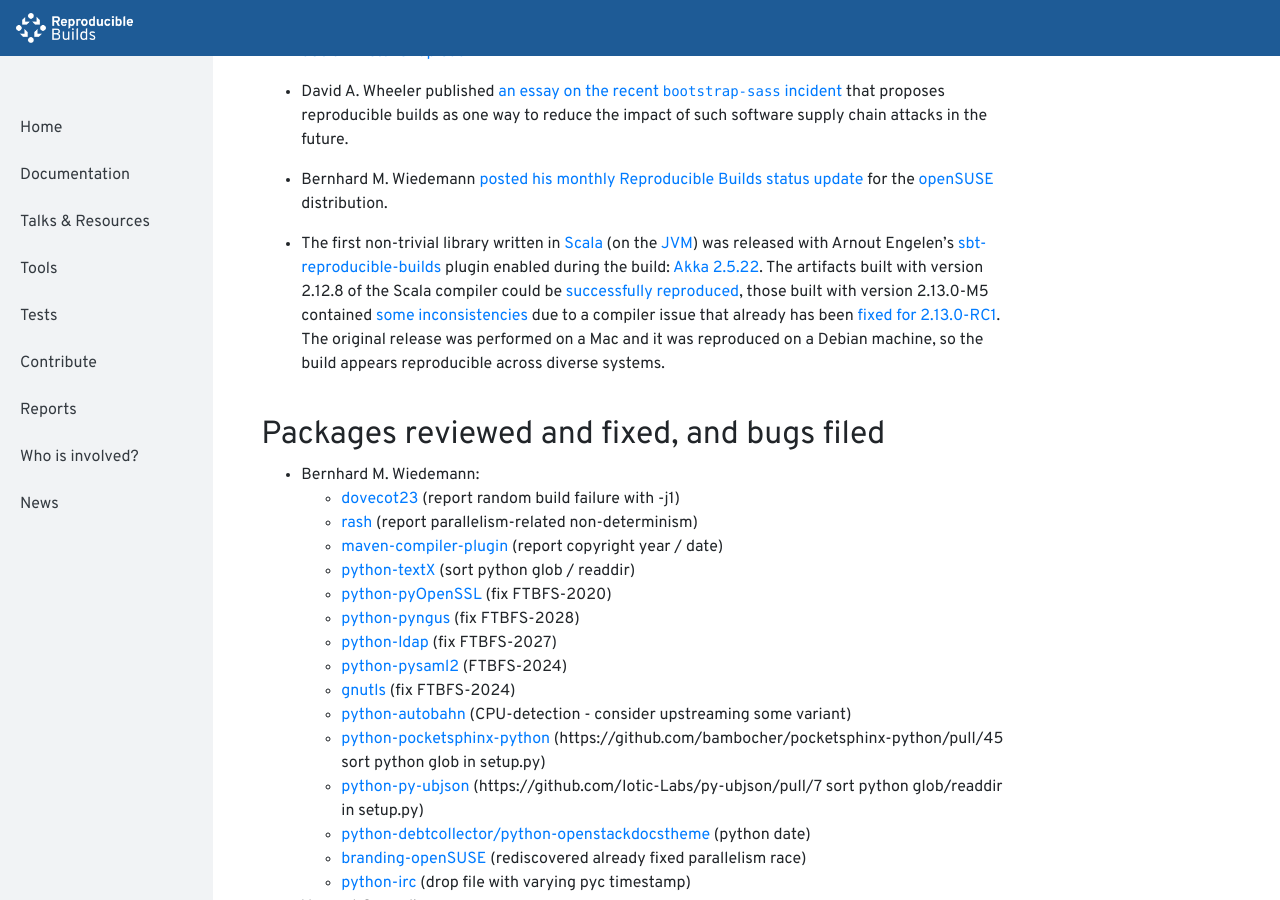
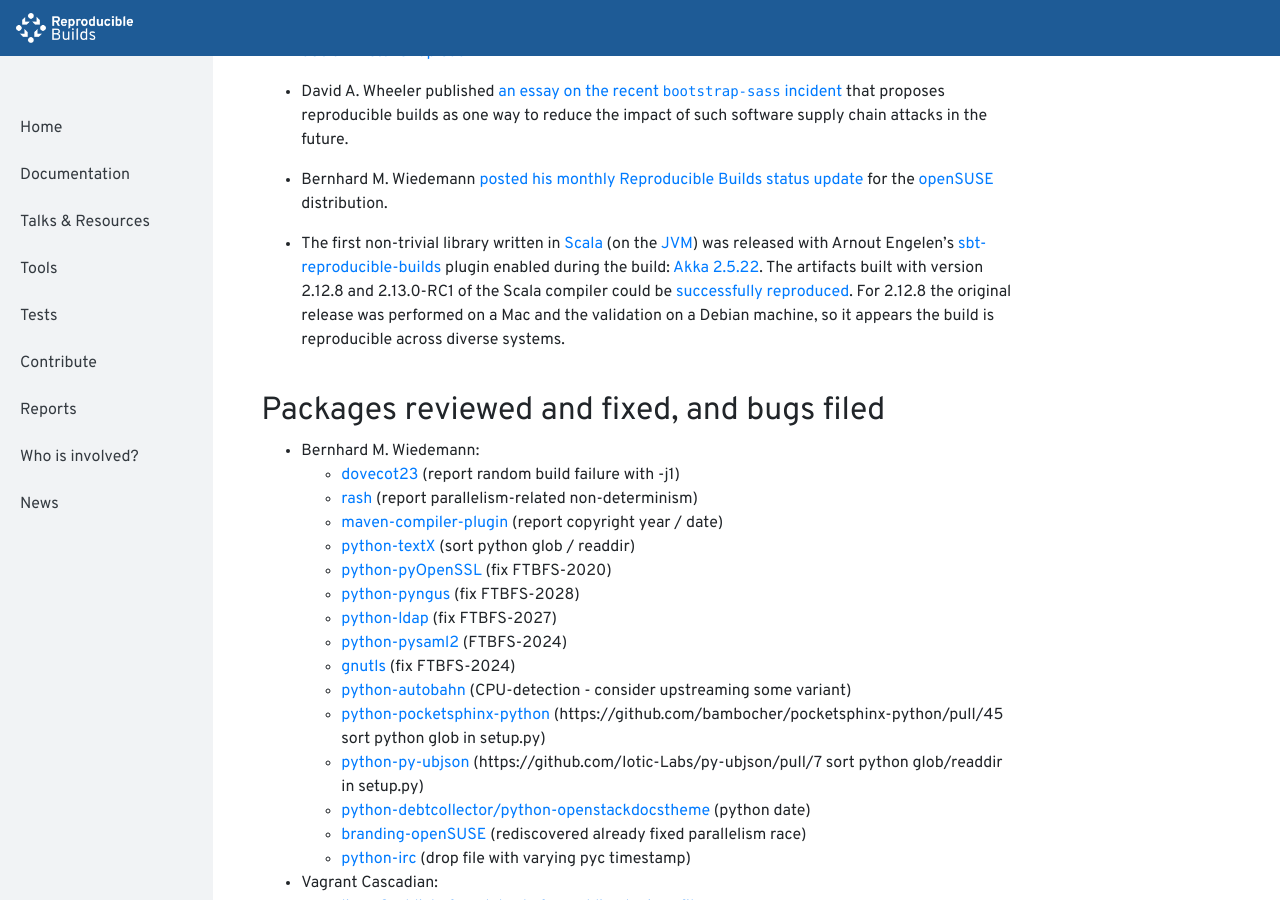
Before and after one commit to prototypefund/reproducible-website, a Jekyll site: the page built from _reports/2019-04.md, in a window 1280 px wide and 900 px high, scrolled down 419 px. Built offline with Jekyll 4.4.1, drawn with Linux system fonts in a browser that asks for light colours.

Commit message:
With Scala 2.13.0-RC1, Akka 2.5.22 was fully reproducible

```diff
--- a/_reports/2019-04.md
+++ b/_reports/2019-04.md
@@ -19,7 +19,7 @@
 
 * Bernhard M. Wiedemann [posted his monthly Reproducible Builds status update](https://lists.opensuse.org/opensuse-factory/2019-04/msg00414.html) for the [openSUSE](https://opensuse.org/) distribution.
 
-* The first non-trivial library written in [Scala](https://www.scala-lang.org/) (on the [JVM](https://reproducible-builds.org/docs/jvm/)) was released with Arnout Engelen's [sbt-reproducible-builds](https://github.com/raboof/sbt-reproducible-builds) plugin enabled during the build: [Akka 2.5.22](https://akka.io/blog/news/2019/04/03/akka-2.5.22-released). The artifacts built with version 2.12.8 of the Scala compiler could be [successfully reproduced](https://arnout.engelen.eu/rb/akka/2.12/2.5.22/), those built with version 2.13.0-M5 contained [some inconsistencies](https://arnout.engelen.eu/rb/akka/2.13.0-M5/2.5.22/) due to a compiler issue that already has been [fixed for 2.13.0-RC1](https://github.com/scala/scala/pull/7429). The original release was performed on a Mac and it was reproduced on a Debian machine, so the build appears reproducible across diverse systems.
+* The first non-trivial library written in [Scala](https://www.scala-lang.org/) (on the [JVM](https://reproducible-builds.org/docs/jvm/)) was released with Arnout Engelen's [sbt-reproducible-builds](https://github.com/raboof/sbt-reproducible-builds) plugin enabled during the build: [Akka 2.5.22](https://akka.io/blog/news/2019/04/03/akka-2.5.22-released). The artifacts built with version 2.12.8 and 2.13.0-RC1 of the Scala compiler could be [successfully reproduced](https://arnout.engelen.eu/rb/akka/2.12/2.5.22/). For 2.12.8 the original release was performed on a Mac and the validation on a Debian machine, so it appears the build is reproducible across diverse systems.
 
 ## Packages reviewed and fixed, and bugs filed
 
```
